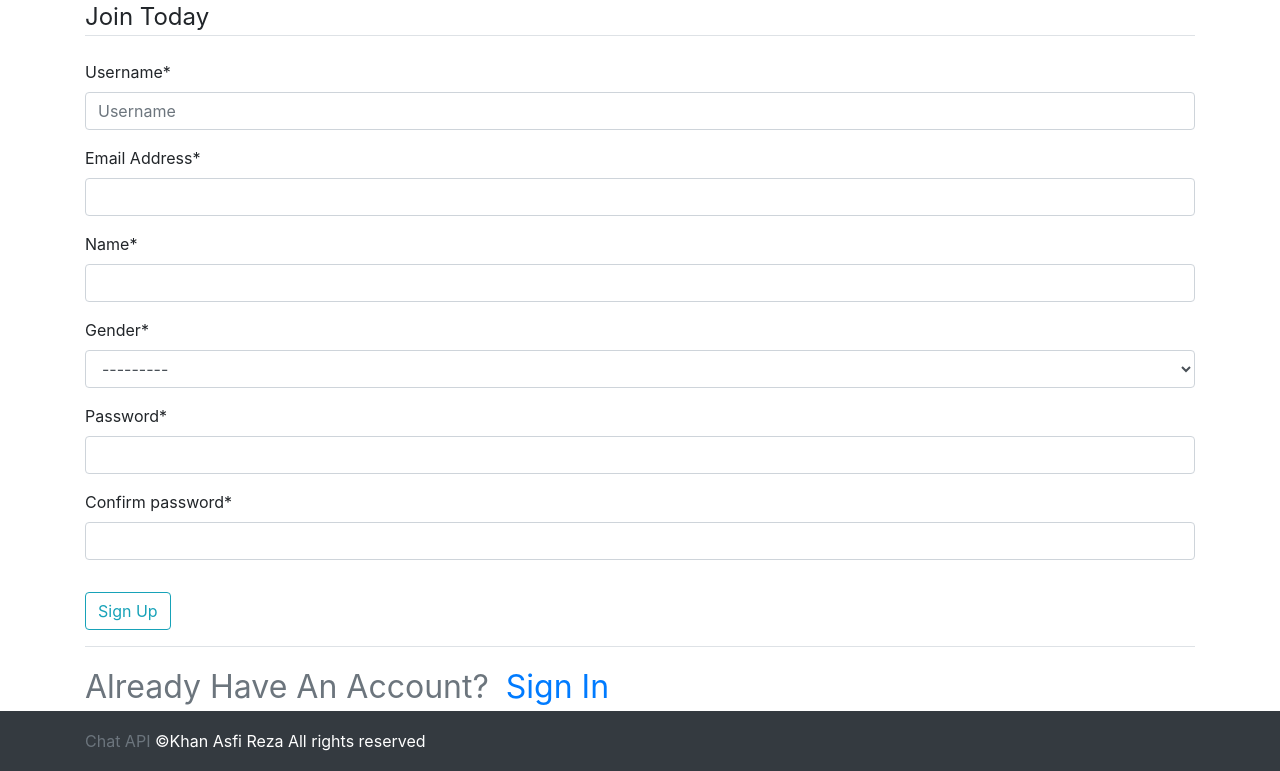
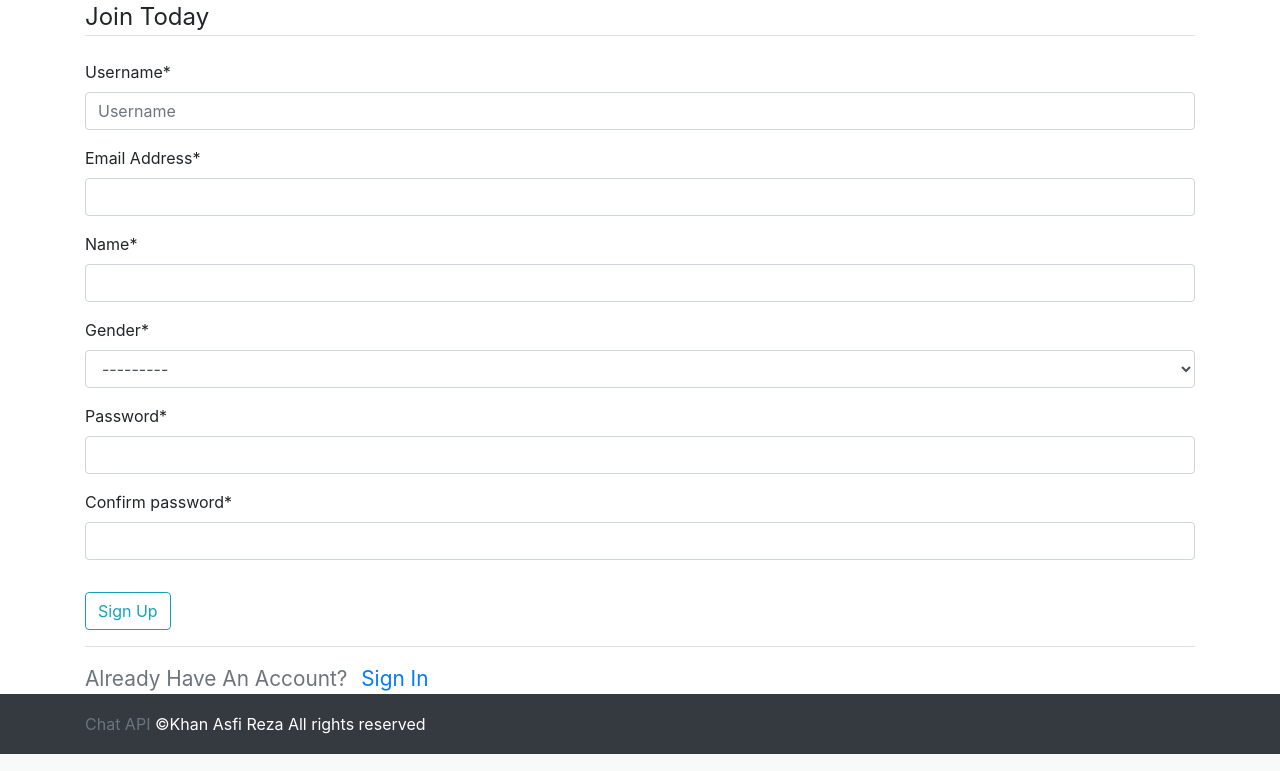
Before and after one commit to khan-asfi-reza/ChatAPI, a Django app: page /signup/ in a window 1280 px wide. Shown: the part 92-863 px from the top of the page. Run offline with Django 3.2, Linux system fonts and the light colour scheme; parts of the project's set-up code (start-up, migrations or seed data) failed here and were passed over; some libraries are stand-ins or nearby versions.

Commit message:
Changed signup

```diff
--- a/Template/login.html
+++ b/Template/login.html
@@ -18,7 +18,7 @@
             </div>
         </form>
         <div class="border-top pt-3">
-            <span  style="font-size: 2rem" class="text-muted">
+            <span  style="font-size: 1.3rem" class="text-muted">
                 Don't have An Account? <a class="ml-2" href={% url 'signup' %}>Sign In</a>
             </span>
         </div>
--- a/Template/signup.html
+++ b/Template/signup.html
@@ -18,7 +18,7 @@
             </div>
         </form>
         <div class="border-top pt-3">
-            <span style="font-size: 2rem" class="text-muted">
+            <span style="font-size: 1.3rem" class="text-muted">
                 Already Have An Account? <a class="ml-2" href={% url 'login' %}>Sign In</a>
             </span>
         </div>
```
